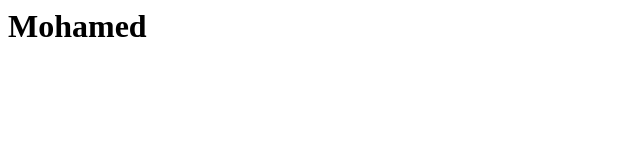
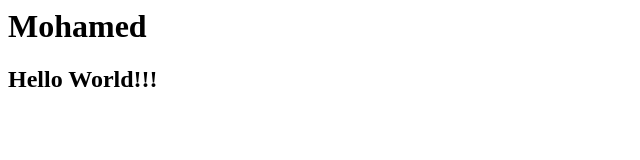
Before and after one commit to mohamed-elhamra/my-web-site, a plain HTML site: page index.html in a window 1280 px wide. Shown: the whole page, without its empty margins (0-640 px from the left). Drawn offline with Linux system fonts and the light colour scheme.

Commit message:
Update index.html

```diff
--- a/index.html
+++ b/index.html
@@ -6,5 +6,6 @@
 </head>
 <body>
     <h1>Mohamed</h1>
+    <h2>Hello World!!!</h2>
 </body>
 </html>
```
